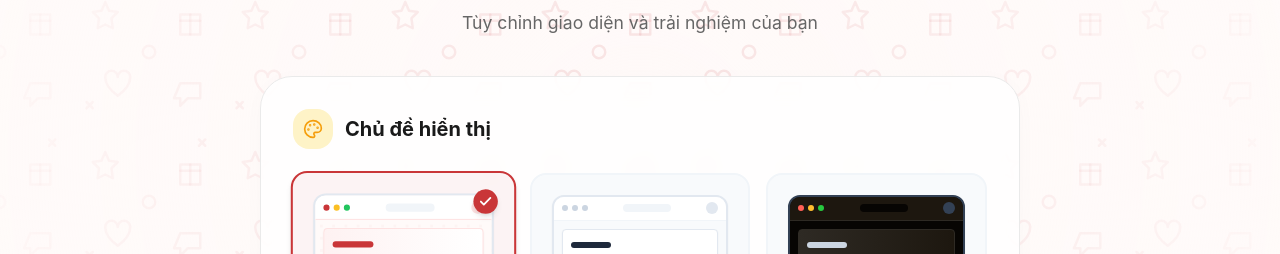
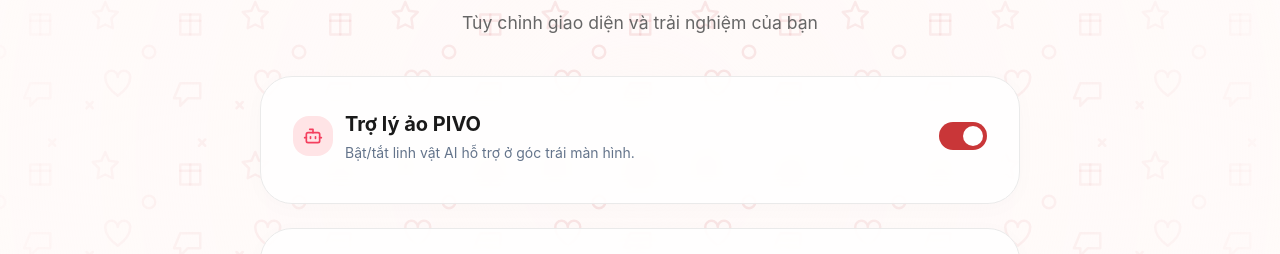
Before and after one commit to thienphu53290-lgtm/Club_trai_nghiem_mxh_thu_nho, a React (Vite) app in the folder frontend/: page /settings in a window 1280 px wide. Shown: the part 247-501 px from the top of the page. Built offline with nearby package versions, Linux system fonts and the light colour scheme; no server answers.

Commit message:
restore mascot settings

```diff
--- a/frontend/src/layouts/Layout.jsx
+++ b/frontend/src/layouts/Layout.jsx
@@ -1,4 +1,4 @@
-import React from 'react';
+import React, { useState, useEffect } from 'react';
 import { Outlet, useLocation, useOutlet } from 'react-router-dom';
 import { motion, AnimatePresence } from 'framer-motion';
 import Header from '../components/Header/Header';
@@ -8,6 +8,15 @@
 const Layout = () => {
   const location = useLocation();
   const currentOutlet = useOutlet();
+  const [showMascot, setShowMascot] = useState(localStorage.getItem('app-mascot') !== 'false');
+
+  useEffect(() => {
+    const handleToggle = () => {
+      setShowMascot(localStorage.getItem('app-mascot') !== 'false');
+    };
+    window.addEventListener('mascot-toggle', handleToggle);
+    return () => window.removeEventListener('mascot-toggle', handleToggle);
+  }, []);
 
   return (
     <div className="min-h-screen flex flex-col">
@@ -28,7 +37,7 @@
       </main>
       {!location.pathname.startsWith('/chatbot') && (
         <>
-          <Mascot />
+          {showMascot && <Mascot />}
           <Footer />
         </>
       )}
--- a/frontend/src/pages/Settings/Settings.jsx
+++ b/frontend/src/pages/Settings/Settings.jsx
@@ -1,5 +1,5 @@
 import React, { useState, useEffect } from 'react';
-import { Palette, Globe, Check, Image as ImageIcon, Layout as LayoutIcon, Moon, Loader } from 'lucide-react';
+import { Palette, Globe, Check, Image as ImageIcon, Layout as LayoutIcon, Moon, Loader, Bot } from 'lucide-react';
 
 const ThemePreview = ({ type }) => {
   if (type === 'theme-jollibee') {
@@ -103,6 +103,14 @@
   const [theme, setTheme] = useState(localStorage.getItem('app-theme') || 'theme-jollibee');
   const [lang, setLang] = useState(localStorage.getItem('app-lang') || 'vi');
   const [isTranslating, setIsTranslating] = useState(false);
+  const [showMascot, setShowMascot] = useState(localStorage.getItem('app-mascot') !== 'false');
+
+  const toggleMascot = () => {
+    const newState = !showMascot;
+    setShowMascot(newState);
+    localStorage.setItem('app-mascot', newState);
+    window.dispatchEvent(new Event('mascot-toggle'));
+  };
 
   useEffect(() => {
     document.documentElement.className = theme; // Đặt lên thẻ html để sửa lỗi filter invert chặn modal
@@ -151,6 +159,31 @@
       </div>
 
       <div className="grid gap-6">
+        {/* Mascot Settings */}
+        <div className="bg-white/80 backdrop-blur-md border border-border-color rounded-[32px] p-6 sm:p-8 shadow-[0_4px_24px_rgba(0,0,0,0.02)]">
+          <div className="flex items-center gap-3 mb-2">
+            <div className="w-10 h-10 rounded-2xl bg-rose-100 text-rose-500 flex items-center justify-center shrink-0">
+              <Bot size={20} />
+            </div>
+            <div className="flex-1">
+              <h2 className="text-[1.25rem] font-bold text-text-dark m-0">Trợ lý ảo PIVO</h2>
+              <p className="text-sm text-slate-500 mt-1">Bật/tắt linh vật AI hỗ trợ ở góc trái màn hình.</p>
+            </div>
+            <button
+              onClick={toggleMascot}
+              className={`relative inline-flex h-7 w-12 items-center rounded-full transition-colors ${
+                showMascot ? 'bg-[#c93638]' : 'bg-slate-300'
+              }`}
+            >
+              <span
+                className={`inline-block h-5 w-5 transform rounded-full bg-white transition-transform ${
+                  showMascot ? 'translate-x-6' : 'translate-x-1'
+                }`}
+              />
+            </button>
+          </div>
+        </div>
+
         {/* Theme Settings */}
         <div className="bg-white/80 backdrop-blur-md border border-border-color rounded-[32px] p-6 sm:p-8 shadow-[0_4px_24px_rgba(0,0,0,0.02)]">
           <div className="flex items-center gap-3 mb-6">
```
